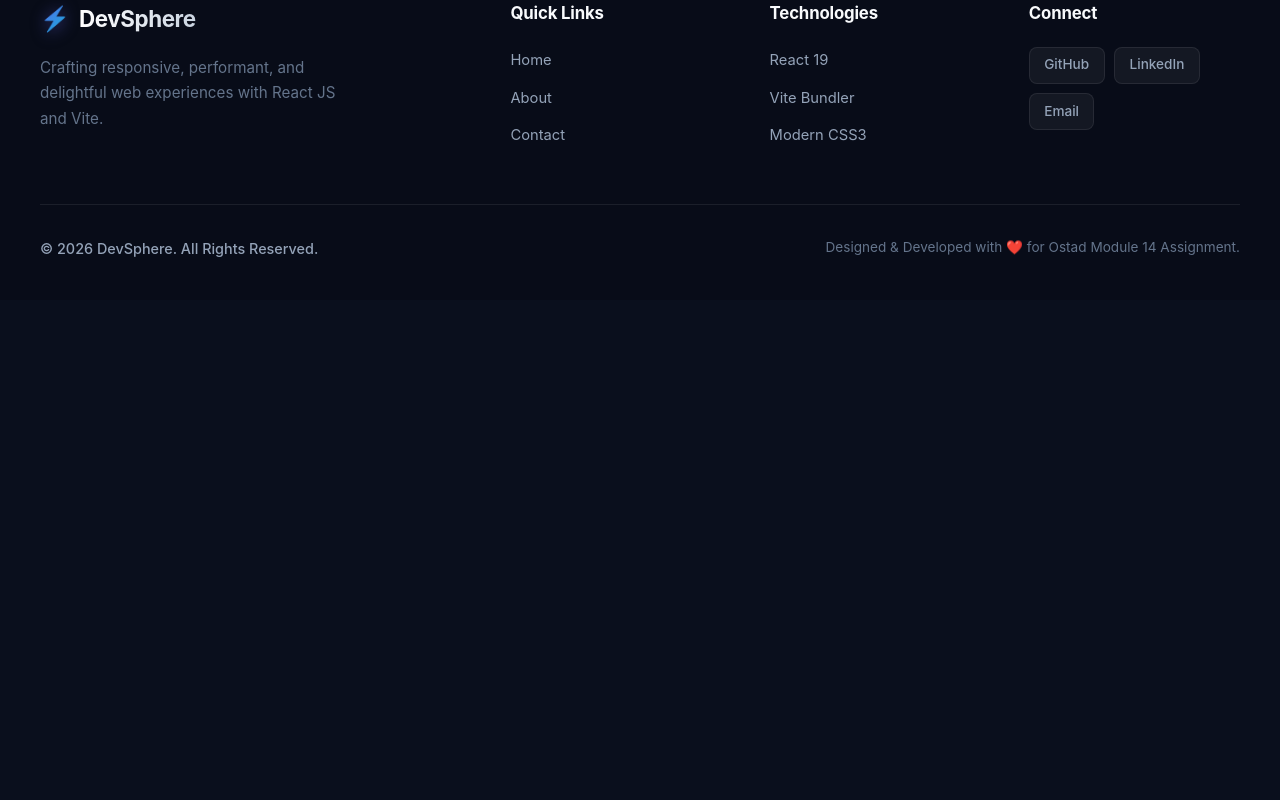
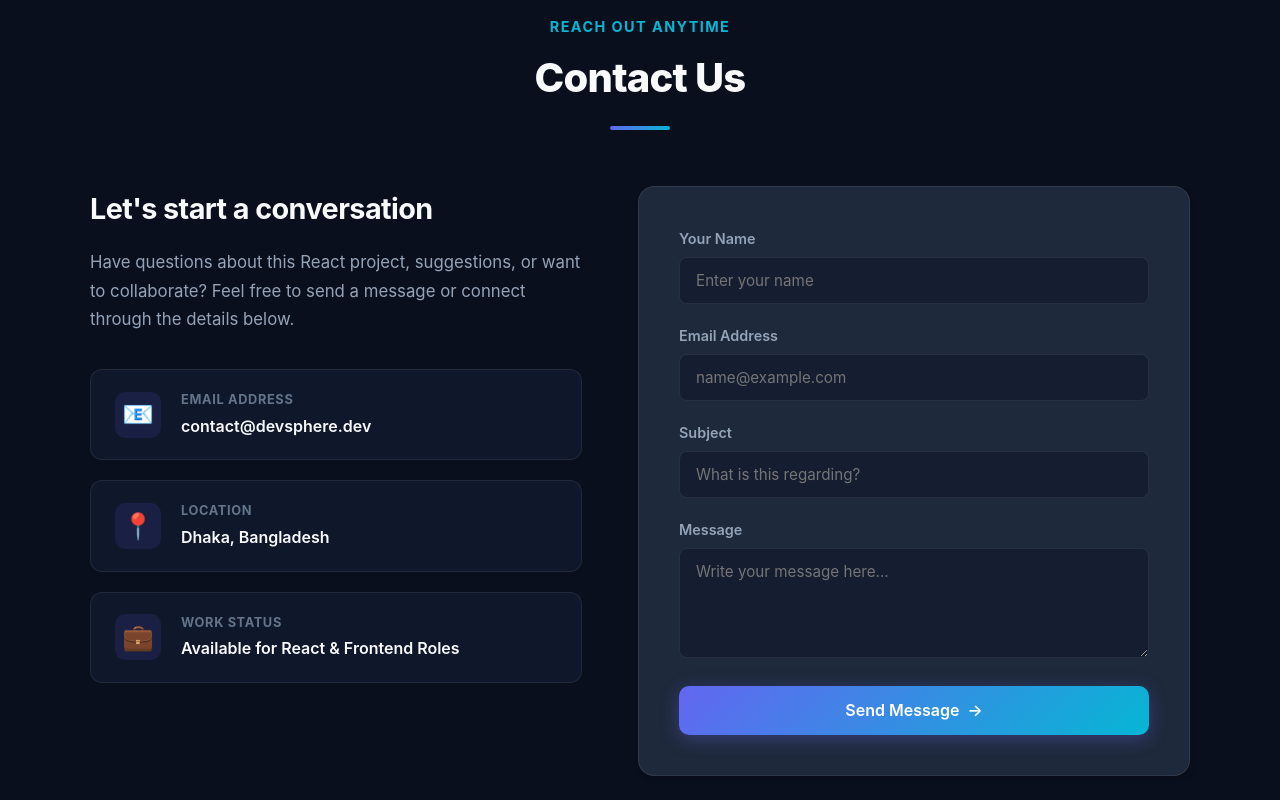
Before and after one commit to sakib69-web/Assignment-on-Module-14, a React (Vite) app: page / in a window 1280 px wide. Shown: the part 1760-2560 px from the top of the page. Before the commit the page ends 2060 px from the top, so only its background shows below. Built offline with nearby package versions, Linux system fonts and the light colour scheme.

Commit message:
feat: add dedicated Contact section with interactive form and translate all content to English

```diff
--- a/src/App.css
+++ b/src/App.css
@@ -431,6 +431,184 @@ main {
 }
 
 /* ==========================================================================
+   Contact Section Styles
+   ========================================================================== */
+.contact-section {
+  padding: 6rem 1.5rem;
+  background-color: var(--bg-primary);
+  position: relative;
+}
+
+.contact-container {
+  max-width: 1100px;
+  margin: 0 auto;
+}
+
+.contact-grid {
+  display: flex;
+  justify-content: space-between;
+  gap: 3.5rem;
+  align-items: flex-start;
+}
+
+.contact-info-col {
+  flex: 1 1 400px;
+}
+
+.contact-info-title {
+  font-size: 1.8rem;
+  font-weight: 700;
+  color: var(--text-primary);
+  margin-bottom: 1rem;
+  letter-spacing: -0.02em;
+}
+
+.contact-info-desc {
+  font-size: 1.05rem;
+  color: var(--text-secondary);
+  line-height: 1.7;
+  margin-bottom: 2.2rem;
+}
+
+.contact-details-list {
+  display: flex;
+  flex-direction: column;
+  gap: 1.25rem;
+}
+
+.contact-detail-item {
+  display: flex;
+  align-items: center;
+  gap: 1.25rem;
+  background-color: var(--bg-secondary);
+  border: 1px solid var(--border-subtle);
+  border-radius: 12px;
+  padding: 1.25rem 1.5rem;
+  transition: transform 0.2s ease, border-color 0.2s ease;
+}
+
+.contact-detail-item:hover {
+  transform: translateX(4px);
+  border-color: var(--border-hover);
+}
+
+.contact-detail-icon {
+  font-size: 1.6rem;
+  background-color: rgba(99, 102, 241, 0.12);
+  width: 46px;
+  height: 46px;
+  border-radius: 10px;
+  display: flex;
+  align-items: center;
+  justify-content: center;
+}
+
+.detail-label {
+  font-size: 0.8rem;
+  text-transform: uppercase;
+  letter-spacing: 0.05em;
+  color: var(--text-muted);
+  margin-bottom: 0.2rem;
+}
+
+.detail-value {
+  font-size: 1rem;
+  font-weight: 600;
+  color: var(--text-primary);
+}
+
+.contact-form-card {
+  flex: 1 1 460px;
+  background-color: var(--bg-card);
+  border: 1px solid var(--border-subtle);
+  border-radius: 16px;
+  padding: 2.5rem;
+  box-shadow: var(--shadow-sm);
+  transition: border-color 0.3s ease;
+}
+
+.contact-form-card:hover {
+  border-color: var(--border-hover);
+}
+
+.contact-form {
+  display: flex;
+  flex-direction: column;
+  gap: 1.25rem;
+}
+
+.form-group {
+  display: flex;
+  flex-direction: column;
+  gap: 0.45rem;
+  text-align: left;
+}
+
+.form-label {
+  font-size: 0.9rem;
+  font-weight: 600;
+  color: var(--text-secondary);
+}
+
+.form-input,
+.form-textarea {
+  width: 100%;
+  background-color: rgba(15, 23, 42, 0.6);
+  border: 1px solid var(--border-subtle);
+  border-radius: 8px;
+  padding: 0.8rem 1rem;
+  color: var(--text-primary);
+  font-size: 0.95rem;
+  font-family: inherit;
+  transition: border-color 0.2s ease, box-shadow 0.2s ease;
+  outline: none;
+}
+
+.form-input:focus,
+.form-textarea:focus {
+  border-color: var(--accent-primary);
+  box-shadow: 0 0 0 3px rgba(99, 102, 241, 0.2);
+}
+
+.form-textarea {
+  resize: vertical;
+  min-height: 110px;
+}
+
+.btn-submit {
+  width: 100%;
+  padding: 0.9rem;
+  margin-top: 0.5rem;
+}
+
+.form-success-box {
+  text-align: center;
+  padding: 2rem 1rem;
+}
+
+.success-icon {
+  font-size: 3rem;
+  margin-bottom: 1rem;
+}
+
+.success-title {
+  font-size: 1.5rem;
+  color: #ffffff;
+  margin-bottom: 0.75rem;
+}
+
+.success-desc {
+  color: var(--text-secondary);
+  line-height: 1.6;
+  margin-bottom: 2rem;
+  font-size: 0.98rem;
+}
+
+.btn-reset {
+  margin: 0 auto;
+}
+
+/* ==========================================================================
    Footer Section Styles
    ========================================================================== */
 .site-footer {
@@ -556,6 +734,12 @@ main {
 /* ==========================================================================
    Responsive Breakpoints
    ========================================================================== */
+@media (max-width: 860px) {
+  .contact-grid {
+    flex-direction: column;
+  }
+}
+
 @media (max-width: 768px) {
   .hero-title {
     font-size: 2.4rem;
@@ -569,11 +753,13 @@ main {
     padding: 4rem 1rem 3rem;
   }
 
-  .about-section {
+  .about-section,
+  .contact-section {
     padding: 4rem 1rem;
   }
 
-  .about-card {
+  .about-card,
+  .contact-form-card {
     padding: 1.75rem;
   }
 
--- a/src/App.jsx
+++ b/src/App.jsx
@@ -2,6 +2,7 @@ import React from 'react';
 import Header from './components/Header';
 import Hero from './components/Hero';
 import About from './components/About';
+import Contact from './components/Contact';
 import Footer from './components/Footer';
 import './App.css';
 
@@ -12,6 +13,7 @@ function App() {
       <main>
         <Hero />
         <About />
+        <Contact />
       </main>
       <Footer />
     </div>
--- /dev/null
+++ b/src/components/Contact.jsx
@@ -0,0 +1,157 @@
+import React, { useState } from 'react';
+
+function Contact() {
+  const [formData, setFormData] = useState({
+    name: '',
+    email: '',
+    subject: '',
+    message: ''
+  });
+  const [submitted, setSubmitted] = useState(false);
+
+  const handleChange = (e) => {
+    const { name, value } = e.target;
+    setFormData((prev) => ({ ...prev, [name]: value }));
+  };
+
+  const handleSubmit = (e) => {
+    e.preventDefault();
+    if (formData.name && formData.email && formData.message) {
+      setSubmitted(true);
+    }
+  };
+
+  const handleReset = () => {
+    setFormData({ name: '', email: '', subject: '', message: '' });
+    setSubmitted(false);
+  };
+
+  return (
+    <section className="contact-section" id="contact">
+      <div className="contact-container">
+        <div className="section-header">
+          <span className="section-subtitle">Reach Out Anytime</span>
+          <h2 className="section-title">Contact Us</h2>
+          <div className="section-divider"></div>
+        </div>
+
+        <div className="contact-grid">
+          {/* Contact Details Column */}
+          <div className="contact-info-col">
+            <h3 className="contact-info-title">Let's start a conversation</h3>
+            <p className="contact-info-desc">
+              Have questions about this React project, suggestions, or want to collaborate?
+              Feel free to send a message or connect through the details below.
+            </p>
+
+            <div className="contact-details-list">
+              <div className="contact-detail-item">
+                <span className="contact-detail-icon">📧</span>
+                <div>
+                  <h4 className="detail-label">Email Address</h4>
+                  <p className="detail-value">contact@devsphere.dev</p>
+                </div>
+              </div>
+
+              <div className="contact-detail-item">
+                <span className="contact-detail-icon">📍</span>
+                <div>
+                  <h4 className="detail-label">Location</h4>
+                  <p className="detail-value">Dhaka, Bangladesh</p>
+                </div>
+              </div>
+
+              <div className="contact-detail-item">
+                <span className="contact-detail-icon">💼</span>
+                <div>
+                  <h4 className="detail-label">Work Status</h4>
+                  <p className="detail-value">Available for React & Frontend Roles</p>
+                </div>
+              </div>
+            </div>
+          </div>
+
+          {/* Contact Form Column */}
+          <div className="contact-form-card">
+            {submitted ? (
+              <div className="form-success-box">
+                <div className="success-icon">🎉</div>
+                <h4 className="success-title">Message Sent Successfully!</h4>
+                <p className="success-desc">
+                  Thank you, <strong>{formData.name}</strong>. We received your note and will get back to you shortly at <strong>{formData.email}</strong>.
+                </p>
+                <button type="button" onClick={handleReset} className="btn btn-primary btn-reset">
+                  Send Another Message
+                </button>
+              </div>
+            ) : (
+              <form onSubmit={handleSubmit} className="contact-form" noValidate>
+                <div className="form-group">
+                  <label htmlFor="name" className="form-label">Your Name</label>
+                  <input
+                    type="text"
+                    id="name"
+                    name="name"
+                    className="form-input"
+                    placeholder="Enter your name"
+                    value={formData.name}
+                    onChange={handleChange}
+                    required
+                  />
+                </div>
+
+                <div className="form-group">
+                  <label htmlFor="email" className="form-label">Email Address</label>
+                  <input
+                    type="email"
+                    id="email"
+                    name="email"
+                    className="form-input"
+                    placeholder="name@example.com"
+                    value={formData.email}
+                    onChange={handleChange}
+                    required
+                  />
+                </div>
+
+                <div className="form-group">
+                  <label htmlFor="subject" className="form-label">Subject</label>
+                  <input
+                    type="text"
+                    id="subject"
+                    name="subject"
+                    className="form-input"
+                    placeholder="What is this regarding?"
+                    value={formData.subject}
+                    onChange={handleChange}
+                  />
+                </div>
+
+                <div className="form-group">
+                  <label htmlFor="message" className="form-label">Message</label>
+                  <textarea
+                    id="message"
+                    name="message"
+                    rows="4"
+                    className="form-textarea"
+                    placeholder="Write your message here..."
+                    value={formData.message}
+                    onChange={handleChange}
+                    required
+                  ></textarea>
+                </div>
+
+                <button type="submit" className="btn btn-primary btn-submit">
+                  Send Message
+                  <span className="btn-arrow">→</span>
+                </button>
+              </form>
+            )}
+          </div>
+        </div>
+      </div>
+    </section>
+  );
+}
+
+export default Contact;
--- a/src/components/Footer.jsx
+++ b/src/components/Footer.jsx
@@ -4,7 +4,7 @@ function Footer() {
   const currentYear = 2026;
 
   return (
-    <footer className="site-footer" id="contact">
+    <footer className="site-footer" id="footer">
       <div className="footer-container">
         <div className="footer-top">
           <div className="footer-brand">
```
Also changed, not shown: src/components/About.jsx (+8 -7 lines).
